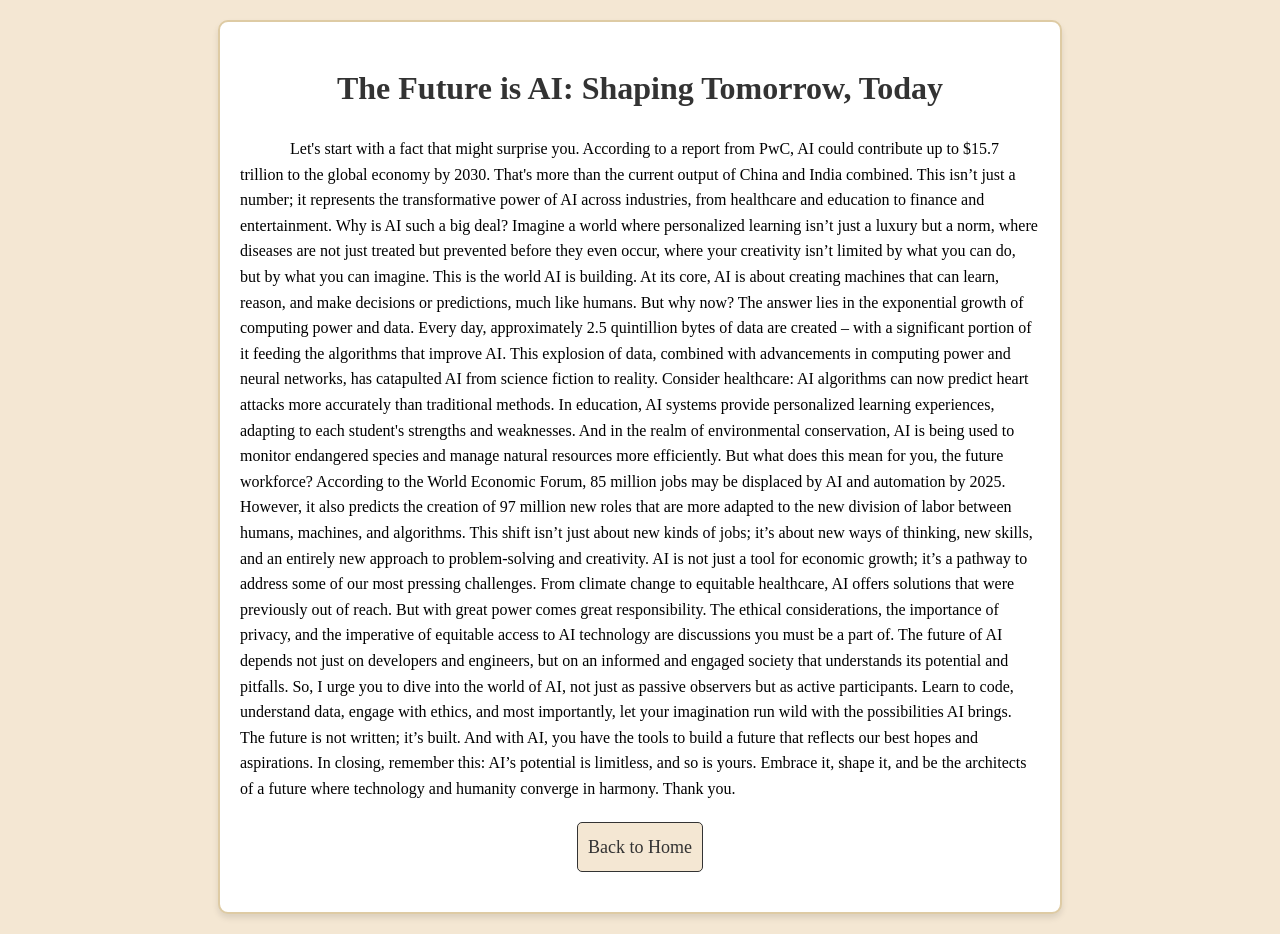
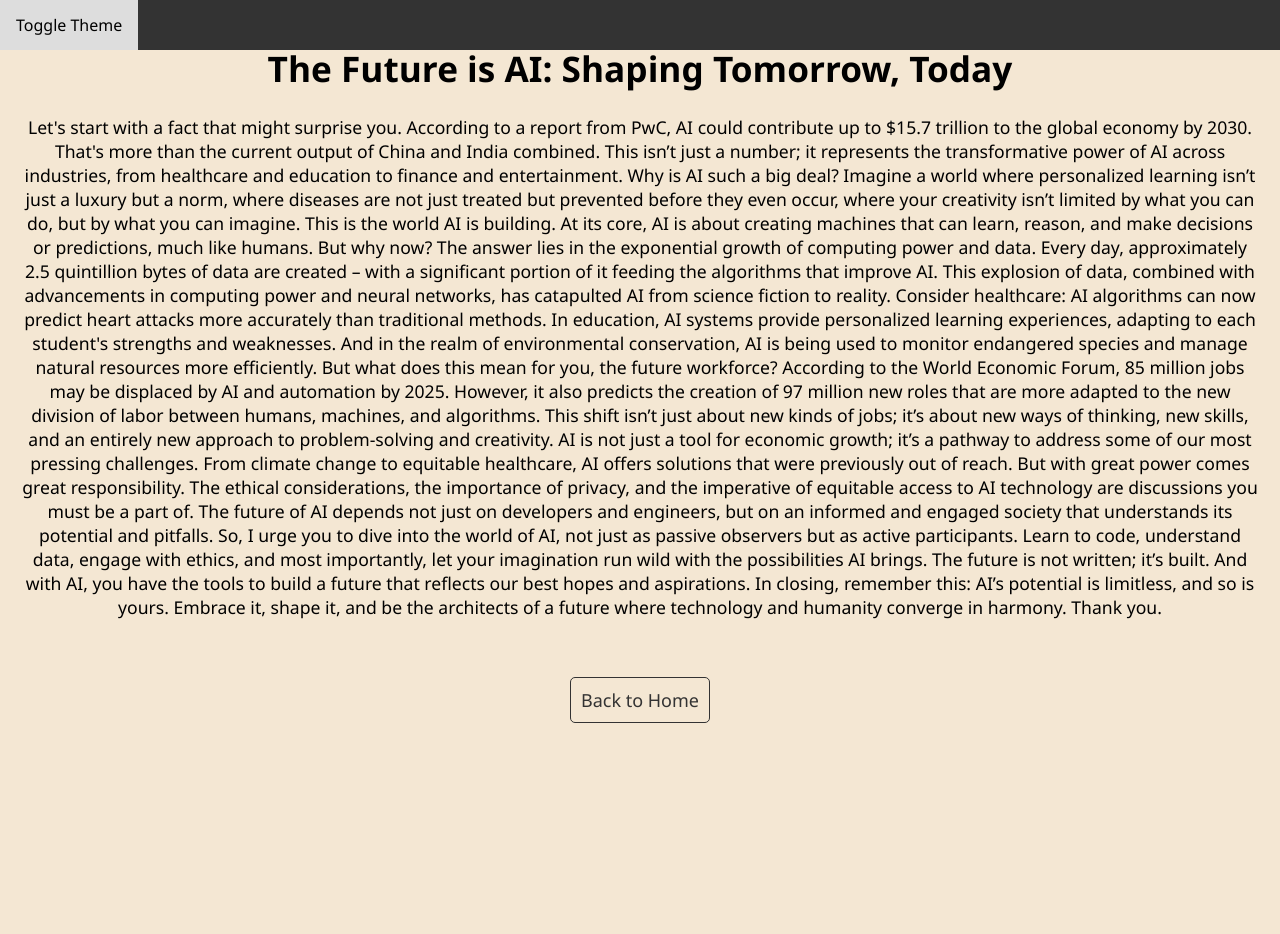
Before and after one commit to akshayDham/Personal_Website, a plain HTML site: page music.html in a window 1280 px wide. After the commit the page ends 800 px from the top, so only its background shows below. Drawn offline with Linux system fonts and the light colour scheme.

Commit message:
Update music.html

```diff
--- a/music.html
+++ b/music.html
@@ -1,41 +1,20 @@
+
+<!--
 <!DOCTYPE html>
 <html lang="en">
 <head>
     <meta charset="UTF-8">
     <meta name="viewport" content="width=device-width, initial-scale=1.0">
     <title>The Future is AI: Shaping Tomorrow, Today</title>
+
     <link rel="stylesheet" href="style.css">
-    <link href="https://fonts.googleapis.com/css2?family=Dancing+Script:wght@400;700&display=swap" rel="stylesheet">
 
-    <style>
-        body {
-            font-family: 'Segoe UI', Tahoma, Geneva, Verdana, sans-serif;
-            background-color: #f4e7d3; /* Sand color background */
-            padding: 20px;
-            line-height: 1.6;
-        }
-        .speech {
+    <link href="https://cdnjs.cloudflare.com/ajax/libs/font-awesome/5.15.3/css/all.min.css" rel="stylesheet">
 
-            font-family: 'Times New Roman', Times, serif;
-            max-width: 800px;
-            margin: auto;
-            padding: 20px;
-            background-color: #ffffff;
-            border: 2px solid #decba4; /* Decorative border */
-            border-radius: 10px;
-            box-shadow: 0 4px 6px rgba(0, 0, 0, 0.1);
-        }
-        .speech h1 {
-            text-align: center;
-            color: #333;
-        }
-        .speech p {
-            text-indent: 50px;
-            margin-bottom: 20px;
-        }
-    </style>
+
 </head>
 <body>
+
     <div class="speech">
         <h1>The Future is AI: Shaping Tomorrow, Today</h1>
         <p>Let's start with a fact that might surprise you. According to a report from PwC, AI could contribute up to $15.7 trillion to the global economy by 2030. That's more than the current output of China and India combined. This isn’t just a number; it represents the transformative power of AI across industries, from healthcare and education to finance and entertainment.
@@ -55,8 +34,58 @@
             In closing, remember this: AI’s potential is limitless, and so is yours. Embrace it, shape it, and be the architects of a future where technology and humanity converge in harmony. Thank you.
 
             </p>
-        <!-- Include the rest of your speech content here -->
+        <!-- Include the rest of your speech content here
         <a href="index.html" class="back-home">Back to Home</a>
+
+
     </div>
+
+    <button id="themeToggle" style="float: right; margin-left: auto;">Toggle Theme</button>
+    <script src="script.js"></script>
 </body>
 </html>
+-->
+
+
+<!DOCTYPE html>
+<html lang="en">
+<head>
+    <meta charset="UTF-8">
+    <meta name="viewport" content="width=device-width, initial-scale=1.0">
+    <title>Music and AI</title>
+    <link rel="stylesheet" href="style.css" title="main"> <!-- Default theme -->
+    <!-- Add any additional meta tags or links here -->
+</head>
+<body>
+    <div class="navbar">
+
+
+        <a href="#" id="themeToggle">Toggle Theme</a>
+    </div>
+
+    <div class="main-content">
+        <h1>The Future is AI: Shaping Tomorrow, Today</h1>
+        <p>
+            Let's start with a fact that might surprise you. According to a report from PwC, AI could contribute up to $15.7 trillion to the global economy by 2030. That's more than the current output of China and India combined. This isn’t just a number; it represents the transformative power of AI across industries, from healthcare and education to finance and entertainment.
+
+            Why is AI such a big deal? Imagine a world where personalized learning isn’t just a luxury but a norm, where diseases are not just treated but prevented before they even occur, where your creativity isn’t limited by what you can do, but by what you can imagine. This is the world AI is building.
+
+            At its core, AI is about creating machines that can learn, reason, and make decisions or predictions, much like humans. But why now? The answer lies in the exponential growth of computing power and data. Every day, approximately 2.5 quintillion bytes of data are created – with a significant portion of it feeding the algorithms that improve AI. This explosion of data, combined with advancements in computing power and neural networks, has catapulted AI from science fiction to reality.
+
+            Consider healthcare: AI algorithms can now predict heart attacks more accurately than traditional methods. In education, AI systems provide personalized learning experiences, adapting to each student's strengths and weaknesses. And in the realm of environmental conservation, AI is being used to monitor endangered species and manage natural resources more efficiently.
+
+            But what does this mean for you, the future workforce? According to the World Economic Forum, 85 million jobs may be displaced by AI and automation by 2025. However, it also predicts the creation of 97 million new roles that are more adapted to the new division of labor between humans, machines, and algorithms. This shift isn’t just about new kinds of jobs; it’s about new ways of thinking, new skills, and an entirely new approach to problem-solving and creativity.
+
+            AI is not just a tool for economic growth; it’s a pathway to address some of our most pressing challenges. From climate change to equitable healthcare, AI offers solutions that were previously out of reach. But with great power comes great responsibility. The ethical considerations, the importance of privacy, and the imperative of equitable access to AI technology are discussions you must be a part of. The future of AI depends not just on developers and engineers, but on an informed and engaged society that understands its potential and pitfalls.
+
+            So, I urge you to dive into the world of AI, not just as passive observers but as active participants. Learn to code, understand data, engage with ethics, and most importantly, let your imagination run wild with the possibilities AI brings. The future is not written; it’s built. And with AI, you have the tools to build a future that reflects our best hopes and aspirations.
+
+            In closing, remember this: AI’s potential is limitless, and so is yours. Embrace it, shape it, and be the architects of a future where technology and humanity converge in harmony. Thank you.
+
+
+            </p>
+    </div>
+    <a href="index.html" class="back-home">Back to Home</a>
+    <script src="script.js"></script>
+</body>
+</html>
```
